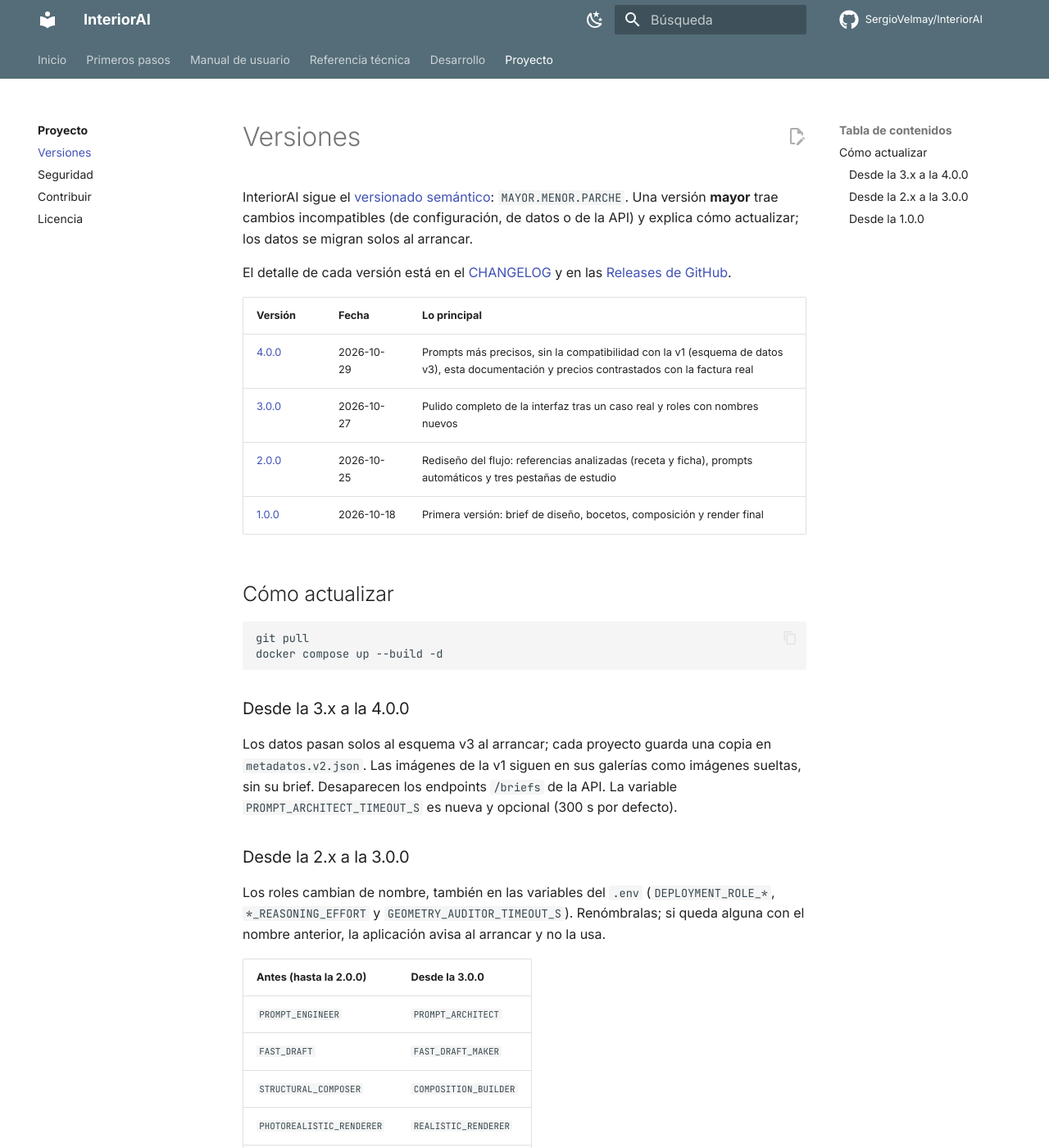
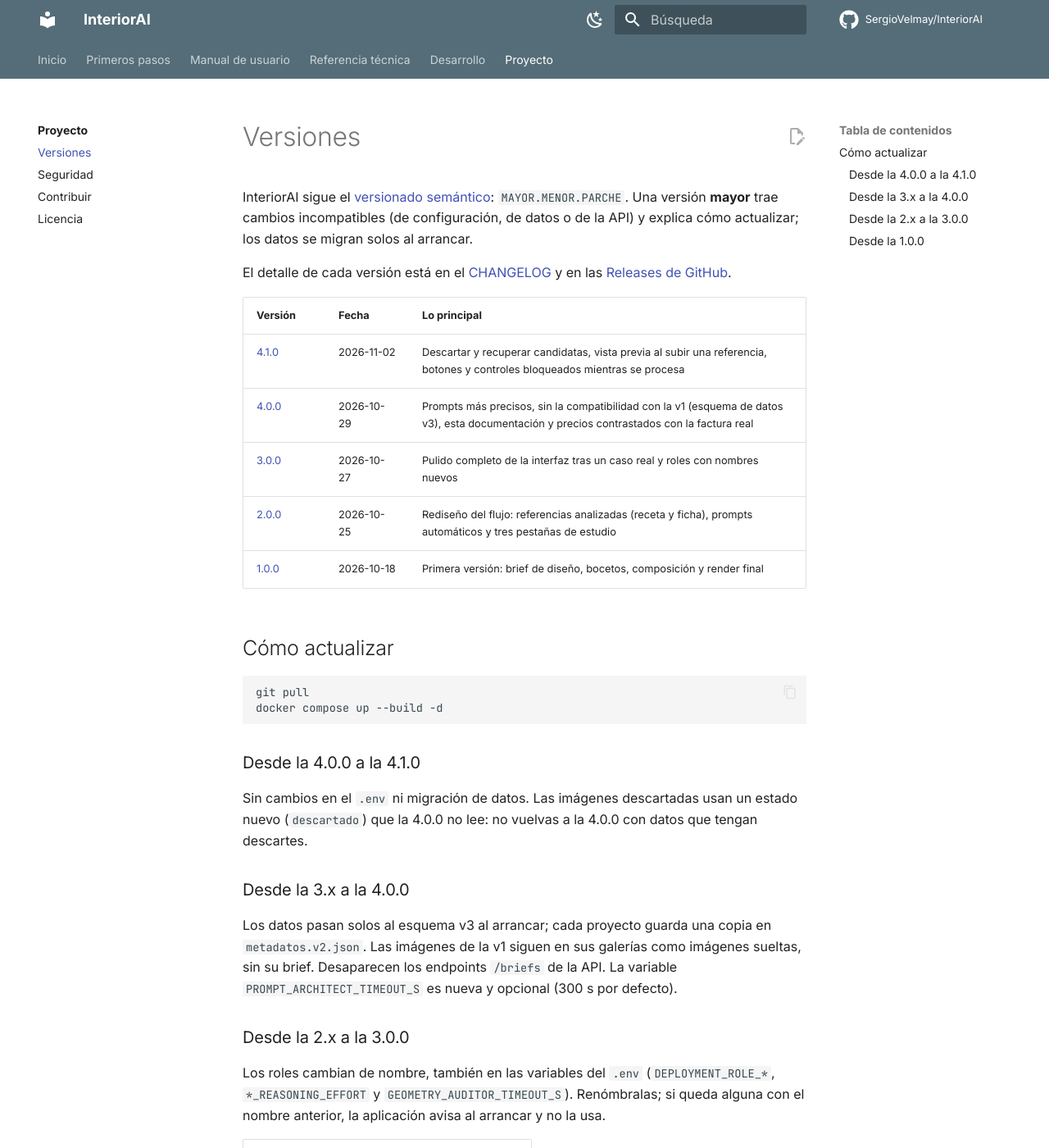
Before and after one commit to SergioVelmay/InteriorAI, an MkDocs documentation site: the page built from docs/proyecto/versiones.md, in a window 1280 px wide and 1400 px high. Shown: the whole window at 82% size. Built offline with MkDocs 1.6.1 and Material for MkDocs 9.7.7, drawn with Linux system fonts in a browser that asks for light colours; comment, search, counter and statistics services are not loaded.

Commit message:
chore: paso 45 - versión 4.1.0
Versión 4.1.0 en los pyproject, uv.lock y el esquema OpenAPI; CHANGELOG,
README y página de versiones con la nota de actualización. B-024 sigue
abierto: Gradio 6.31.0 aún exige pillow<13.

Co-Authored-By: Claude <noreply@anthropic.com>

````diff
--- a/docs/proyecto/versiones.md
+++ b/docs/proyecto/versiones.md
@@ -10,6 +10,7 @@ El detalle de cada versión está en el
 
 | Versión | Fecha | Lo principal |
 |---------|-------|--------------|
+| [4.1.0](https://github.com/SergioVelmay/InteriorAI/releases/tag/v4.1.0) | 2026-11-02 | Descartar y recuperar candidatas, vista previa al subir una referencia, botones y controles bloqueados mientras se procesa |
 | [4.0.0](https://github.com/SergioVelmay/InteriorAI/releases/tag/v4.0.0) | 2026-10-29 | Prompts más precisos, sin la compatibilidad con la v1 (esquema de datos v3), esta documentación y precios contrastados con la factura real |
 | [3.0.0](https://github.com/SergioVelmay/InteriorAI/releases/tag/v3.0.0) | 2026-10-27 | Pulido completo de la interfaz tras un caso real y roles con nombres nuevos |
 | [2.0.0](https://github.com/SergioVelmay/InteriorAI/releases/tag/v2.0.0) | 2026-10-25 | Rediseño del flujo: referencias analizadas (receta y ficha), prompts automáticos y tres pestañas de estudio |
@@ -21,6 +22,11 @@ El detalle de cada versión está en el
 git pull
 docker compose up --build -d
 ```
+
+### Desde la 4.0.0 a la 4.1.0
+
+Sin cambios en el `.env` ni migración de datos. Las imágenes descartadas usan un estado nuevo
+(`descartado`) que la 4.0.0 no lee: no vuelvas a la 4.0.0 con datos que tengan descartes.
 
 ### Desde la 3.x a la 4.0.0
 
--- a/pyproject.toml
+++ b/pyproject.toml
@@ -1,6 +1,6 @@
 [project]
 name = "interiorai"
-version = "4.0.0"
+version = "4.1.0"
 description = "Estudio de interiorismo asistido por IA con Human-in-the-Loop"
 requires-python = ">=3.11,<3.12"
 dependencies = ["interiorai-shared", "interiorai-backend", "interiorai-frontend"]
````
Also changed, not shown: CHANGELOG.md (+11 -0 lines), README.md (+3 -2 lines), docs/pasos/README.md (+1 -0 lines), docs/pasos/paso-45-version-4-1.md (added, +37 -0 lines), docs/referencia/openapi.json, 4 other files.
